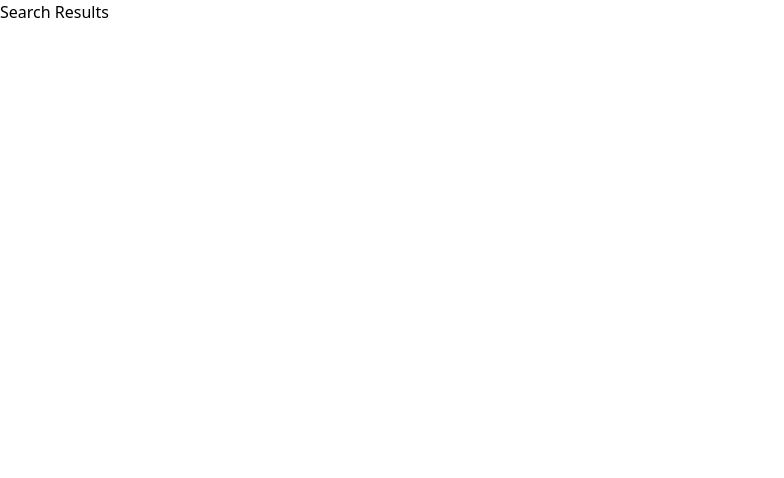
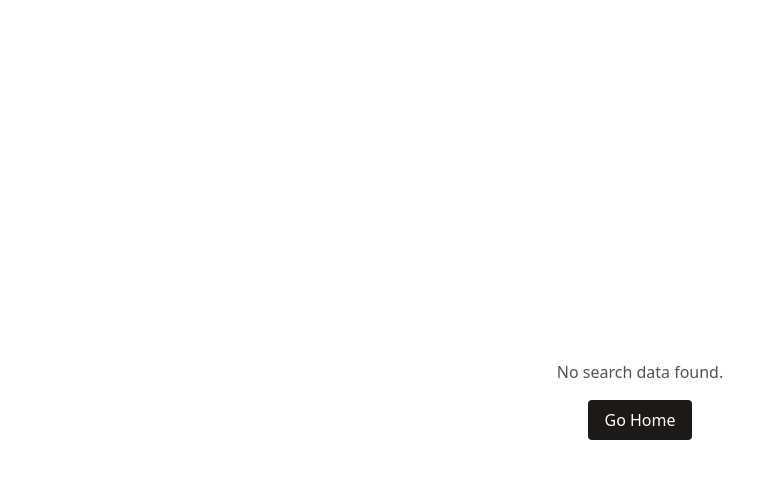
Before and after one commit to Maruf346/Papyrus, a React (Vite) app in the folder frontend/: page /search-results in a window 1280 px wide. Shown: the top 478 px of the page, without its empty margins (0-784 px from the left). Built offline with nearby package versions, Linux system fonts and the light colour scheme.

Commit message:
modified search result page

```diff
--- a/frontend/src/components/Header.jsx
+++ b/frontend/src/components/Header.jsx
@@ -73,7 +73,17 @@ export default function Header() {
                 </Link>
 
                 <nav className="hidden lg:flex items-center gap-6 text-sm font-medium text-stone-600">
-          <Link to="#find-papers" className="hover:text-stone-900">Features</Link>
+                    <Link
+                        to="#find-papers"
+                        className="hover:text-stone-900"
+                        onClick={(e) => {
+                            e.preventDefault();
+                            const element = document.getElementById('find-papers');
+                            element?.scrollIntoView({ behavior: 'smooth', block: 'start' });
+                        }}
+                    >
+                        Features
+                    </Link>
                     <Link to="/search" className="hover:text-stone-900">Recommender</Link>
                     <Link to="/trends" className="hover:text-stone-900">Trends</Link>
                     <Link to="/about" className="hover:text-stone-900">About</Link>
--- a/frontend/src/pages/SearchResult.jsx
+++ b/frontend/src/pages/SearchResult.jsx
@@ -1,11 +1,43 @@
-import React from 'react'
+import React from "react";
+import { useLocation, useNavigate } from "react-router-dom";
 
-const SearchResult = () => {
+export default function SearchResult() {
+  const location = useLocation();
+  const navigate = useNavigate();
+
+  // 🛡️ SAFE fallback
+  const query = location.state?.query || "";
+  const results = location.state?.results || null;
+
+  // If user directly opens this page
+  if (!results) {
+    return (
+      <div className="min-h-screen flex flex-col items-center justify-center">
+        <p className="text-stone-600 mb-4">No search data found.</p>
+        <button
+          onClick={() => navigate("/")}
+          className="px-4 py-2 bg-stone-900 text-white rounded"
+        >
+          Go Home
+        </button>
+      </div>
+    );
+  }
+
   return (
-    <div>
-      <h1>Search Results</h1>
+    <div className="min-h-screen px-10 py-10">
+      <h1 className="text-2xl font-bold mb-6">
+        Search results for “{query}”
+      </h1>
+
+      <p className="text-stone-600 mb-4">
+        {results.count} papers found
+      </p>
+
+      {/* Temporary display */}
+      <pre className="bg-stone-100 p-4 rounded text-sm overflow-auto">
+        {JSON.stringify(results.results, null, 2)}
+      </pre>
     </div>
-  )
+  );
 }
-
-export default SearchResult
```
Lines whose indentation alone changed are shown as unchanged.
